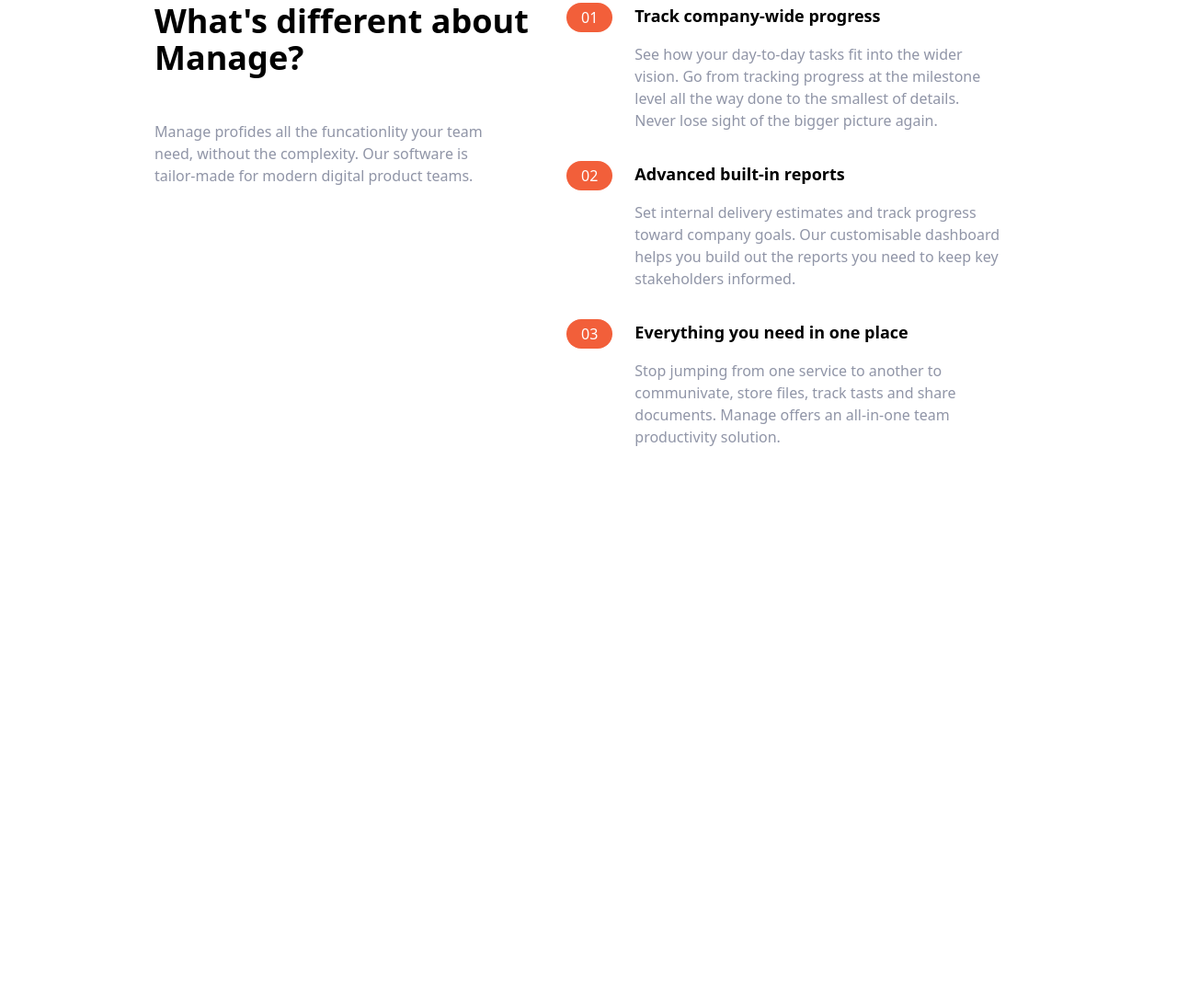
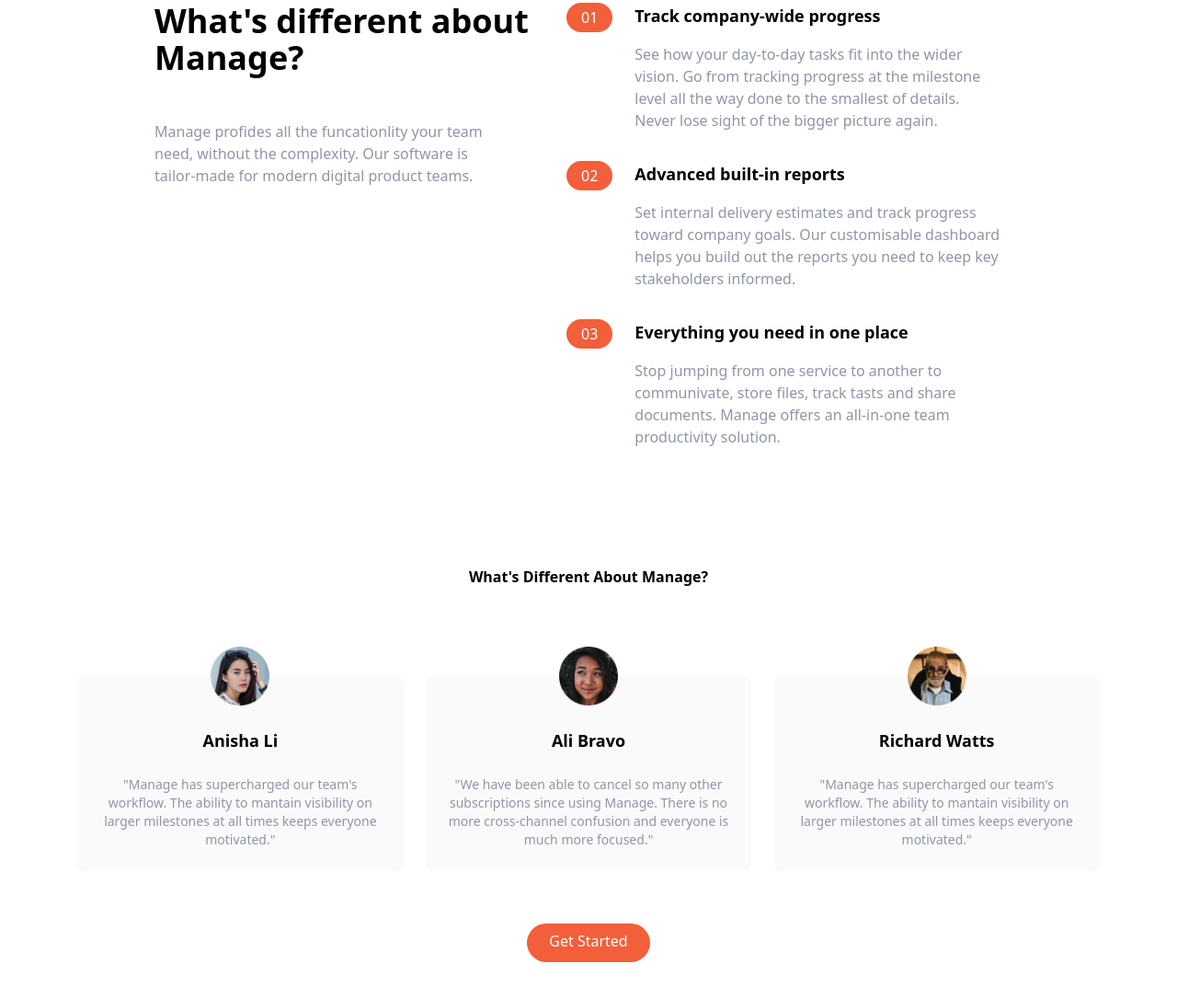
Before and after one commit to jjakk/Tailwind-CSS-Tutorial, a website: page index.html in a window 1280 px wide. Shown: the part 653-1738 px from the top of the page at 92% size. Before the commit the page ends 1140 px from the top, so only its background shows below. Drawn offline with Linux system fonts and the light colour scheme.

Commit message:
finished testimonials

```diff
--- a/index.html
+++ b/index.html
@@ -26,7 +26,7 @@
 			</div>
 			<!-- Button -->
 			<a
-				href=""
+				href="#"
 				class="hidden p-3 px-6 pt-2 text-white bg-brightRed rounded-full baseline hover:bg-brightRedLight md:block"
 			>
 				Get Started
@@ -37,7 +37,7 @@
 	<!-- Hero Section -->
 	<section id="hero">
 		<!-- Flex Container -->
-		<div class="container flex flex-col-reverse item-center px-6 mx-auto mt-10 space-y-0 md:space-y-0 md:flex-row">
+		<div class="container flex flex-col-reverse items-center px-6 mx-auto mt-10 space-y-0 md:space-y-0 md:flex-row">
 			<!-- Left Item -->
 			<div class="flex flex-col mb-32 space-y-12 md:w-1/2">
 				<h1 class="max-w-md text-4xl font-bold text-center md:text-5xl md:text-left">
@@ -50,7 +50,7 @@
 				</p1>
 				<div class="flex justify-center md:justify-start">
 					<a
-						href=""
+						href="#"
 						class="p-3 px-6 pt-2 text-white bg-brightRed rounded-full baseline hover:bg-brightRedLight"
 					>
 						Get Started
@@ -172,5 +172,71 @@
 			</div>
 		</div>
 	</section>
+
+	<!-- Testimonials -->
+	<section id="testimonials">
+		<!-- Container to heading and testm blocks -->
+		<div class="max-w-6xl px-5 mx-auto mt-32 text-center">
+			<!-- Heading -->
+			<h2 class="test-4xl font-bold text-center">
+				What's Different About Manage?
+			</h2>
+
+			<!-- Testimonials Container -->
+			<div class="flex flex-col mt-24 md:flex-row md:space-x-6">
+				<!-- Testimonial 1 -->
+				<div class="flex flex-col items-center p-6 space-y-6 rounded-lg bg-veryLightGray md:w-1/3">
+					<img src="img/avatar-anisha.png" class="w-16 -mt-14" alt="">
+					<h5 class="text-lg font-bold">
+						Anisha Li
+					</h5>
+					<p class="text-sm text-darkGrayishBlue">
+						"Manage has supercharged our team's workflow. The ability
+						to
+						mantain visibility on larger milestones at all times
+						keeps everyone motivated."
+					</p>
+				</div>
+
+				<!-- Testimonial 2 -->
+				<div class="hidden flex-col items-center p-6 space-y-6 rounded-lg bg-veryLightGray md:w-1/3 md:flex">
+					<img src="img/avatar-ali.png" class="w-16 -mt-14" alt="">
+					<h5 class="text-lg font-bold">
+						Ali Bravo
+					</h5>
+					<p class="text-sm text-darkGrayishBlue">
+						"We have been able to cancel so many other subscriptions
+						since
+						using Manage. There is no more cross-channel confusion and
+						everyone is much more focused."
+					</p>
+				</div>
+
+				<!-- Testimonial 3 -->
+				<div class=" hidden flex-col items-center p-6 space-y-6 rounded-lg bg-veryLightGray md:w-1/3 md:flex">
+					<img src="img/avatar-richard.png" class="w-16 -mt-14" alt="">
+					<h5 class="text-lg font-bold">
+						Richard Watts
+					</h5>
+					<p class="text-sm text-darkGrayishBlue">
+						"Manage has supercharged our team's workflow. The ability
+						to
+						mantain visibility on larger milestones at all times
+						keeps everyone motivated."
+					</p>
+				</div>
+			</div>
+
+			<!-- Button -->
+			<div class="my-16">
+				<a
+					href="#"
+					class="p-3 px-6 pt-2 text-white bg-brightRed rounded-full baseline hover:bg-brightRedLight"
+				>
+					Get Started
+				</a>
+			</div>
+		</div>
+	</section>
 </body>
 </html>
--- a/timestamp.txt
+++ b/timestamp.txt
@@ -1 +1 @@
-43:27
+54:09
```
Also changed, not shown: css/main.css, img/avatar-ali.png (added), img/avatar-anisha.png (added), img/avatar-richard.png (added).
